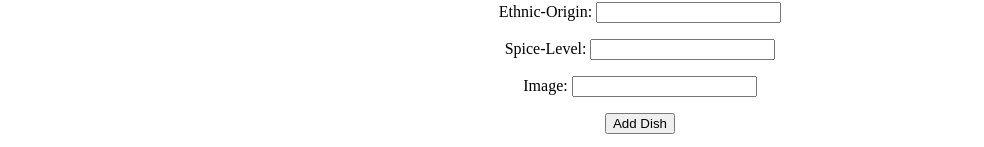
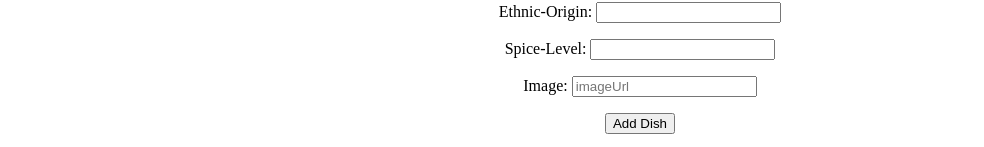
Before and after one commit to alchemy-bootcamp-two-summer-2018/list-of-vue, a Vue app: page / in a window 1280 px wide. Shown: the part 2775-2922 px from the top of the page, without its empty margins (0-984 px from the left). Built offline with nearby package versions, Linux system fonts and the light colour scheme.

Commit message:
add image placeholder

```diff
--- a/src/components/AddDish.vue
+++ b/src/components/AddDish.vue
@@ -17,7 +17,7 @@
         </p>
         <p>
             <label>
-                Image: <input v-model="image">
+                Image: <input v-model="image" placeholder="imageUrl">
             </label>
         </p>
         <p>
```
